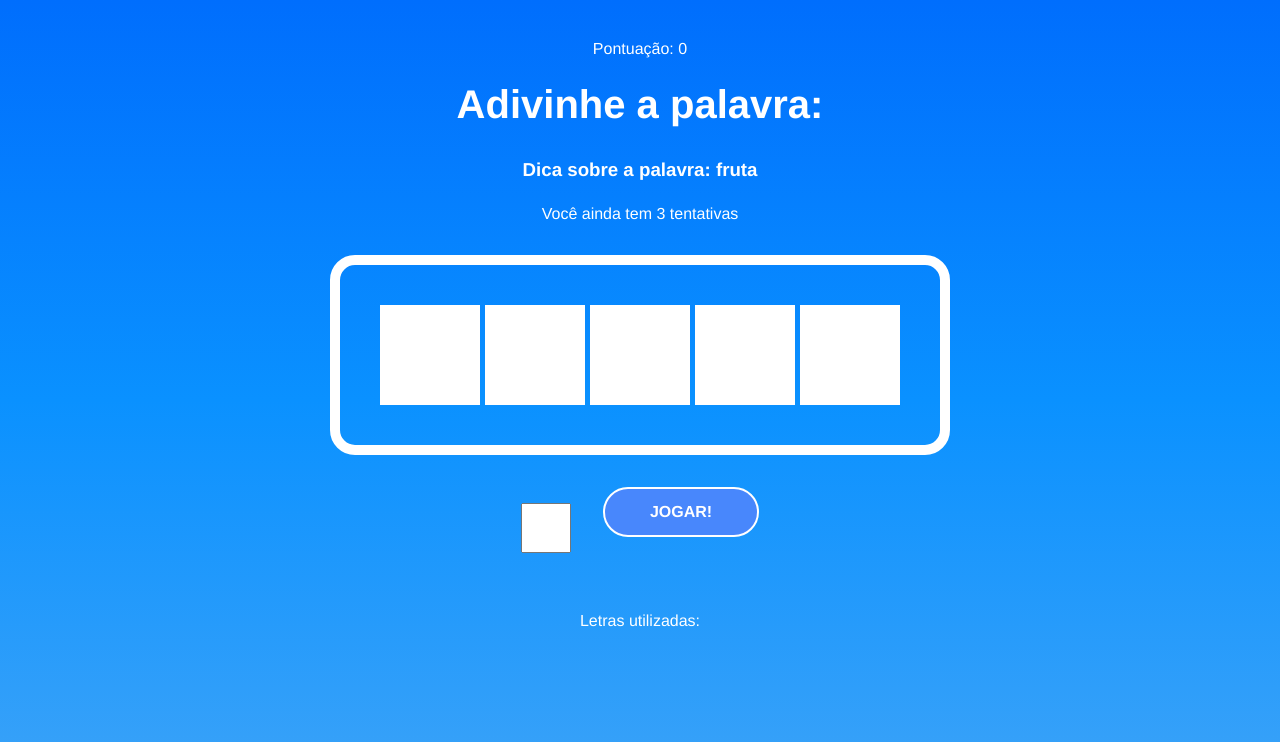
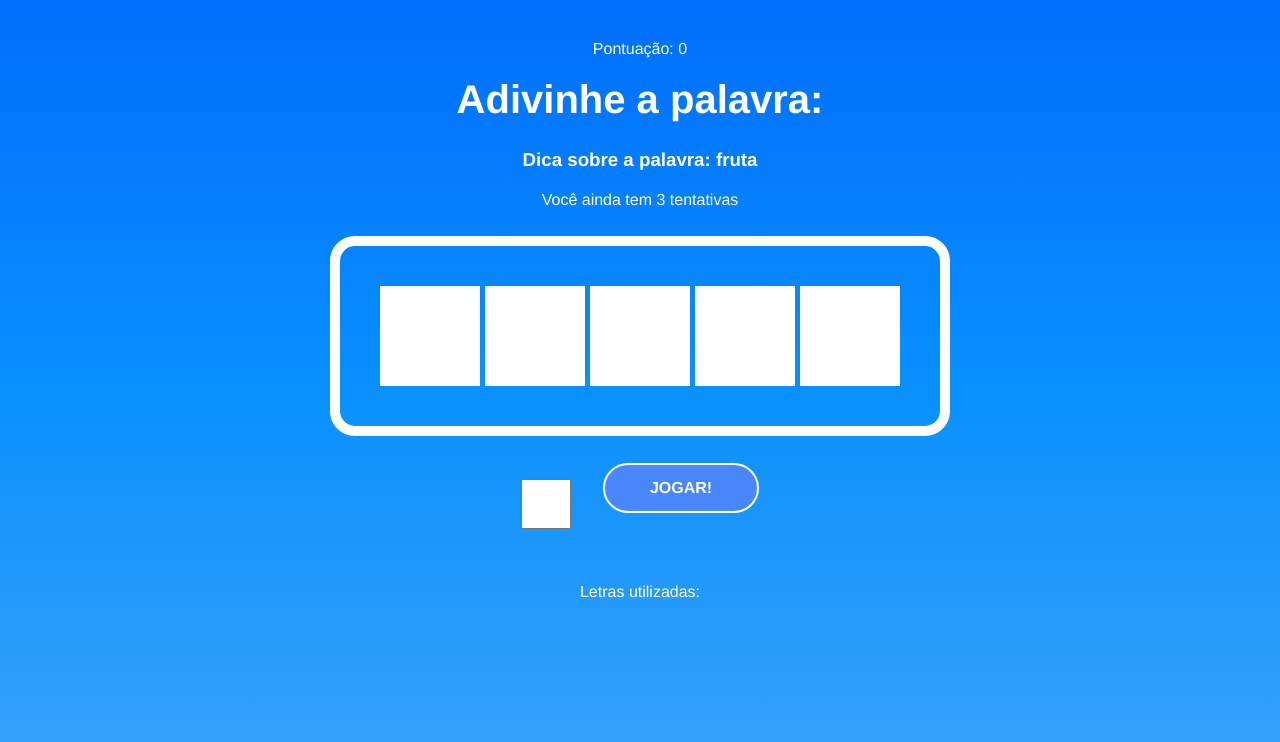
Before and after one commit to AbnerBenicio/What-s_the_word, a React (Vite) app: page / in a window 1280 px wide. Both pictures are taken after a click on the button "INICIAR". Shown: the top 742 px of the page. Built offline with nearby package versions, Linux system fonts and the light colour scheme.

Commit message:
fix gap in the game component

```diff
--- a/src/components/Game.css
+++ b/src/components/Game.css
@@ -1,7 +1,7 @@
 .game {
     display: flex;
     flex-direction: column;
-    gap: 1.5em;
+    gap: 1.2em;
 }
 
 .game h1 {
```
